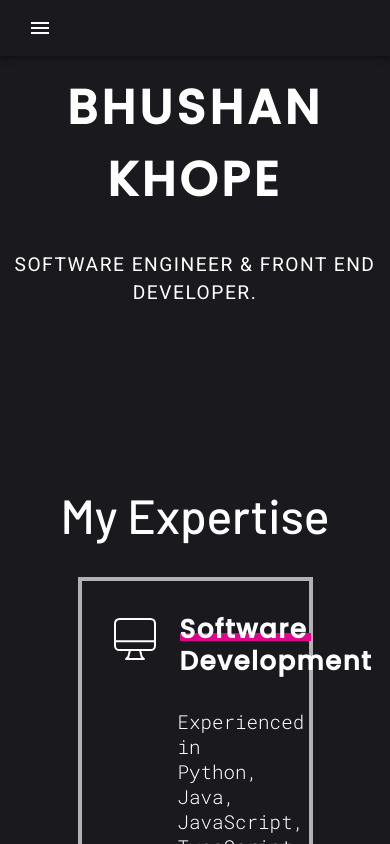
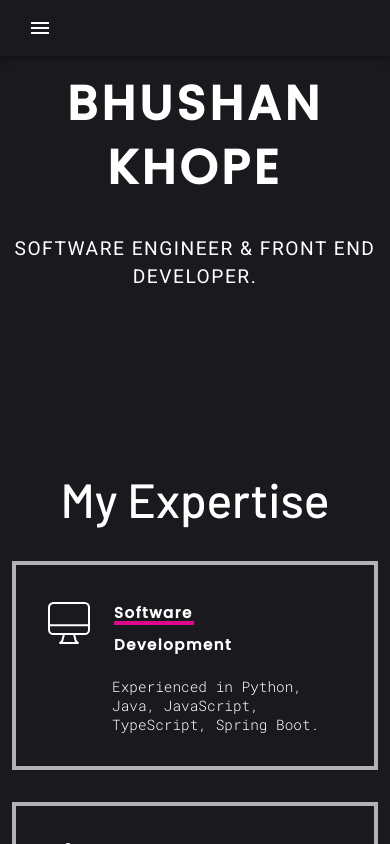
Before and after one commit to bhushankhope/portfolio, a React (Create React App) app: page / in a window 390 px wide. Shown: the top 844 px of the page. Built offline with nearby package versions, Linux system fonts and the light colour scheme.

Commit message:
added media queries to intro and expertise

```diff
--- a/src/css/expertise.css
+++ b/src/css/expertise.css
@@ -107,11 +107,38 @@
         margin: 0rem 2rem;
     }
 
-    .expertise-container div:first-child {
-        border-bottom: unset;
+    .development-container {
+        margin-bottom: 2rem;
     }
 
     .development-container {
         border-right: solid rgba(255, 255, 255, 0.664) 4px !important;
+        width: calc(100% - 2rem);
     }
 }
+
+@media screen and (max-width: 428px) {
+    .expertise-label {
+        font-size: 15px;
+        word-break: break-all;
+    }
+
+    .description {
+        font-size: 0.9rem;
+        word-wrap: break-word;
+    }
+
+    .top {
+        margin-bottom: 1rem;
+    }
+}
+
+@media screen and (max-width: 256px) {
+    .top {
+        flex-direction: column;
+    }
+
+    .description {
+        margin-left: unset;
+    }
+}
--- a/src/css/intro.css
+++ b/src/css/intro.css
@@ -25,6 +25,7 @@
     .name {
         text-align: center;
         font-size: 3rem;
+        line-height: 4rem;
     }
 
     .title {
```
